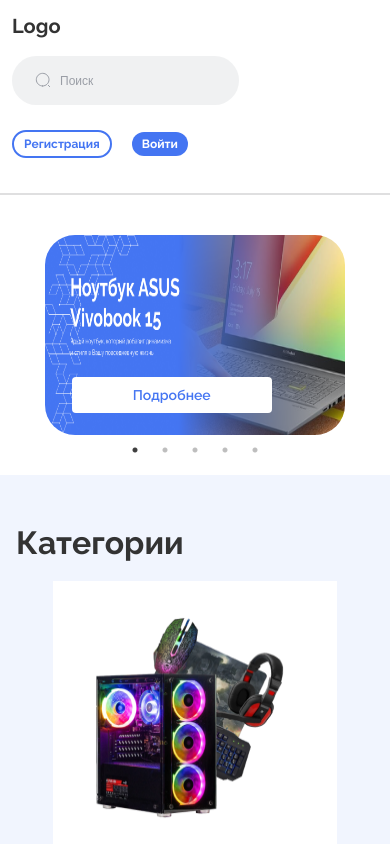
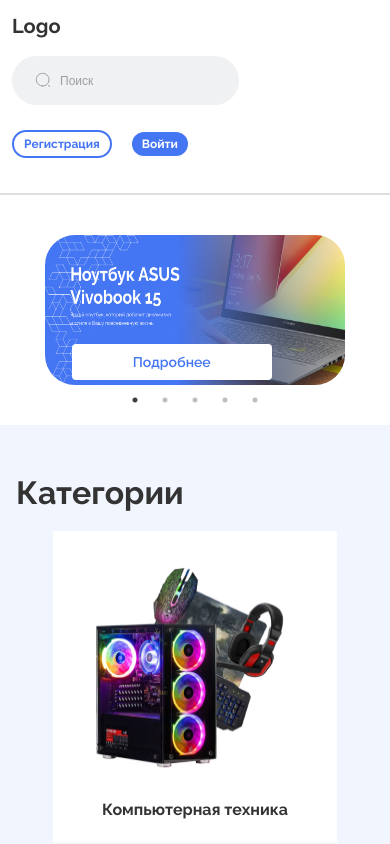
Before and after one commit to vadimDavidov/devices-shop, a Next.js app: page / in a window 390 px wide. Shown: the top 844 px of the page. Built offline with nearby package versions, Linux system fonts and the light colour scheme.

Commit message:
Correct height of TopSlider for md & sm mobiles

```diff
--- a/src/components/main/TopSlider.module.css
+++ b/src/components/main/TopSlider.module.css
@@ -47,27 +47,31 @@
 @media (max-width: 1020px) {
   .slider {
     max-width: 800px;
+    max-height: 400px;
   }
   .slider img {
     max-width: 800px;
+    max-height: 400px;
   }
 }
 @media (max-width: 840px) {
   .slider {
     max-width: 600px;
+    max-height: 300px;
   }
   .slider img {
     max-width: 600px;
+    max-height: 300px;
   }
 }
 @media (max-width: 640px) {
   .slider {
     max-width: 400px;
-    max-height: 300px;
+    max-height: 200px;
   }
   .slider img {
     max-width: 400px;
-    max-height: 250px;
+    max-height: 200px;
   }
   .details {
     width: 200px;
@@ -77,10 +81,10 @@
 @media (max-width: 440px) {
   .slider {
     max-width: 300px;
-    max-height: 200px;
+    max-height: 150px;
   }
   .slider img {
     max-width: 300px;
-    max-height: 200px;
+    max-height: 150px;
   }
 }
```
